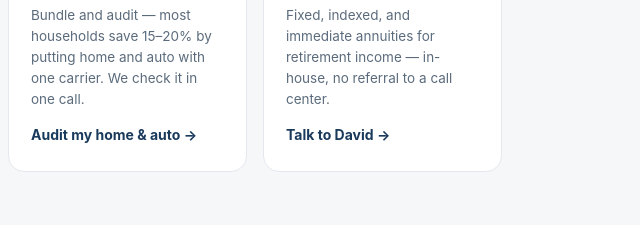
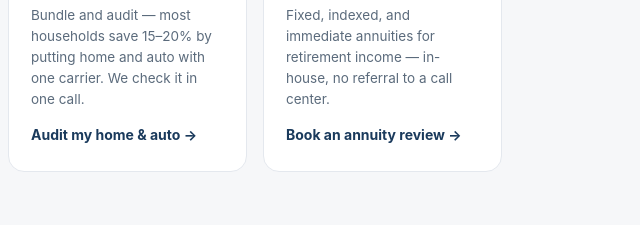
Before and after one commit to askdave755-droid/that-guy-insurance-website, a plain HTML site: page index.html in a window 1280 px wide. Shown: the part 813-1038 px from the top of the page, 640-1280 px from the left. Drawn offline with Linux system fonts and the light colour scheme.

Commit message:
Annuities card: route to booking page instead of tel link

```diff
--- a/index.html
+++ b/index.html
@@ -112,7 +112,7 @@ footer .fbold{color:#dce7f2;font-size:13.5px}
       <div class="card"><div class="ico">🚛</div><h3>Commercial Insurance</h3><p>Business owners policies, liability, commercial auto, workers comp, builders risk — from daycares to trucking fleets.</p><a href="/quote?line=commercial">Start a commercial quote</a></div>
       <div class="card"><div class="ico">🛡️</div><h3>Life &amp; Final Expense</h3><p>Term, whole, and final expense coverage from top carriers. Get instant rates through our live quote portal.</p><a href="https://insuremenowdirect.com/agent/dawudrafael/" target="_blank" rel="noopener">Get instant life rates</a></div>
       <div class="card"><div class="ico">🏠</div><h3>Home &amp; Auto</h3><p>Bundle and audit — most households save 15–20% by putting home and auto with one carrier. We check it in one call.</p><a href="/quote?line=personal">Audit my home &amp; auto</a></div>
-      <div class="card"><div class="ico">📈</div><h3>Annuities</h3><p>Fixed, indexed, and immediate annuities for retirement income — in-house, no referral to a call center.</p><a href="tel:+13137651915">Talk to David</a></div>
+      <div class="card"><div class="ico">📈</div><h3>Annuities</h3><p>Fixed, indexed, and immediate annuities for retirement income — in-house, no referral to a call center.</p><a href="https://insuremenowdirect.com/agent/dawudrafael/?product=annuities&utm_source=nexus_site&utm_medium=homepage" target="_blank" rel="noopener">Book an annuity review</a></div>
     </div>
   </div>
 </section>
```
